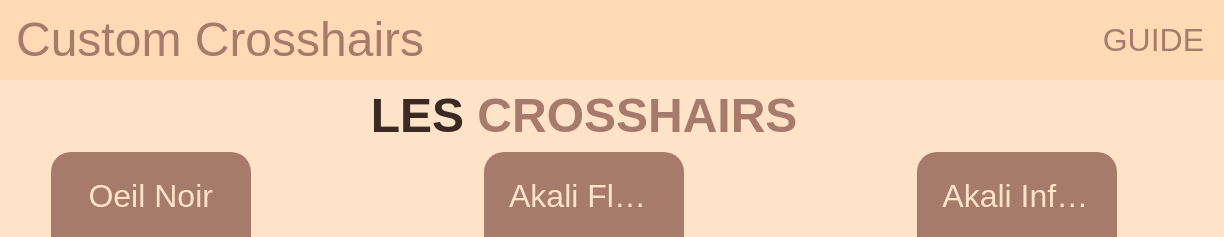
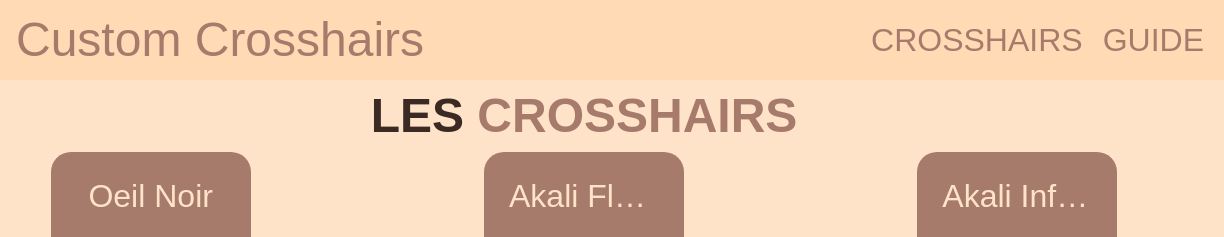
Before and after one commit to Hoyazen/customCrosshairs, a website: page index.html in a window 1280 px wide. Shown: the top 237 px of the page, 56-1280 px from the left. Drawn offline with Linux system fonts and the light colour scheme; a web font is replaced by a local one.

Commit message:
ajout d'une ancre pour la secition crosshairs

```diff
--- a/index.html
+++ b/index.html
@@ -26,6 +26,9 @@
           <div class="nav">
             <ul>
               <li>
+                <a href="#crosshairs">Crosshairs</a>
+              </li>
+              <li>
                 <a href="#guide">Guide</a>
               </li>
             </ul>
@@ -53,7 +56,7 @@
         </div>
       </header>
       <div class="content">
-        <div class="title">
+        <div class="title" id="crosshairs">
           <h1>Les <span>Crosshairs</span></h1>
         </div>
         <div class="crosshair-container">
```
